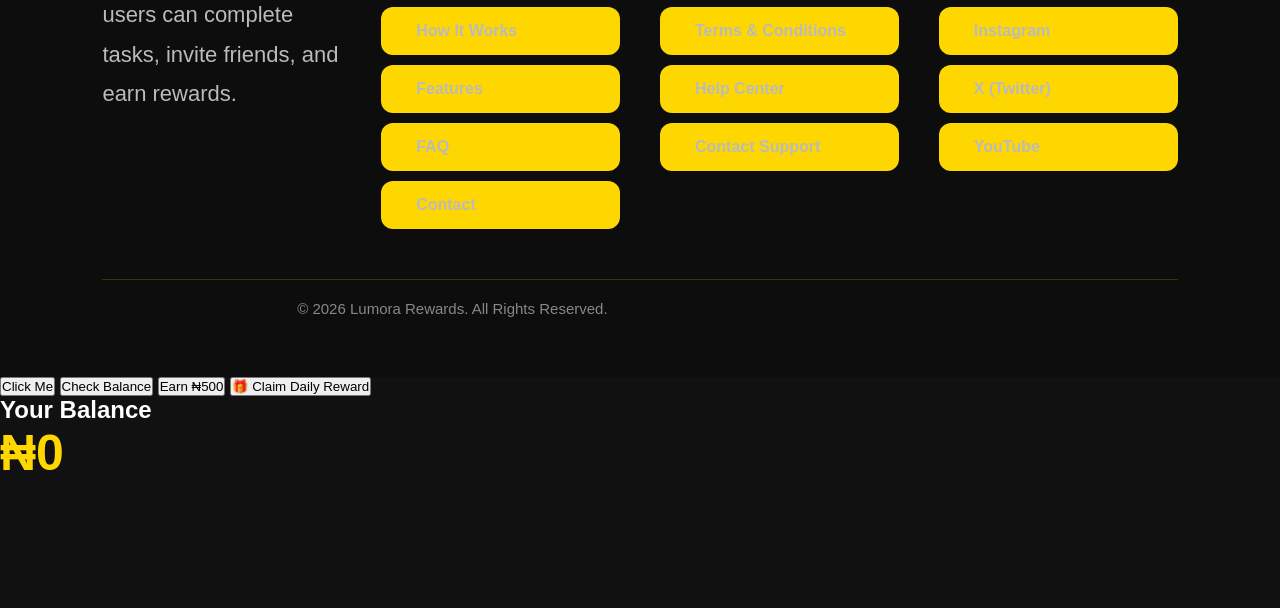
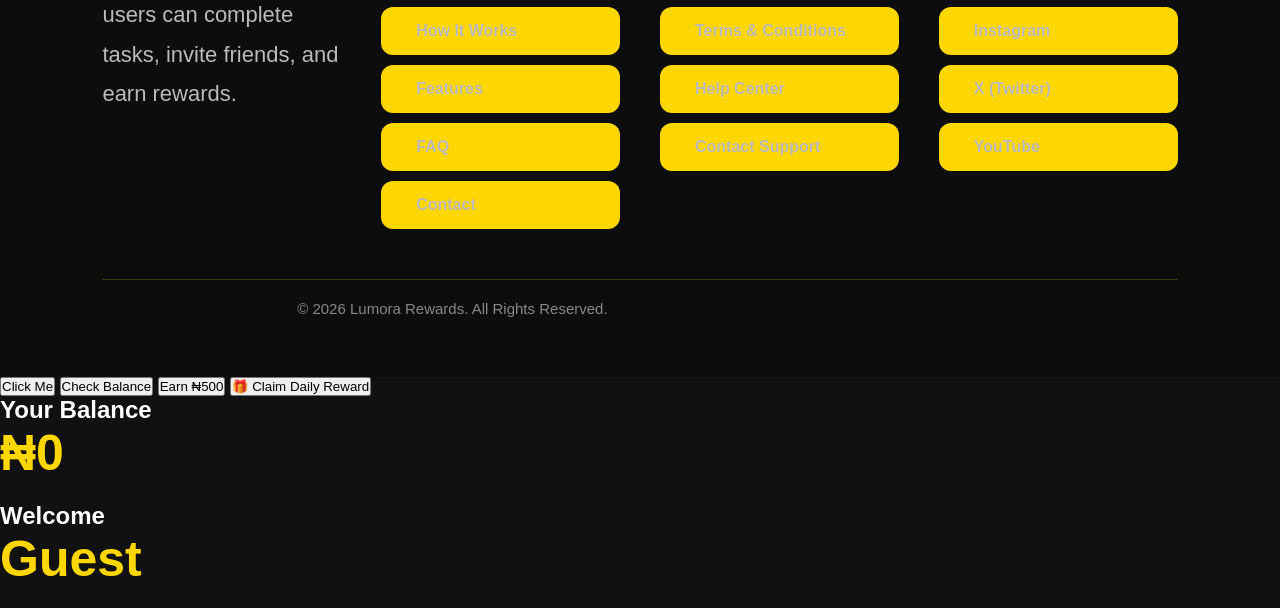
Before and after one commit to lumora591-rgb/lumora-rewards, a plain HTML site: page index.html in a window 1280 px wide. Shown: the part 4115-4723 px from the top of the page. Before the commit the page ends 4617 px from the top, so only its background shows below. Drawn offline with Linux system fonts and the light colour scheme.

Commit message:
Update index.html

```diff
--- a/index.html
+++ b/index.html
@@ -255,6 +255,16 @@
 
 </div>
 
+<div class="user-card">
+
+<h2>Welcome</h2>
+
+<h1 id="username">
+Guest
+</h1>
+
+</div>
+
 <script src="script.js"></script>
 </body>
 </html>
```
